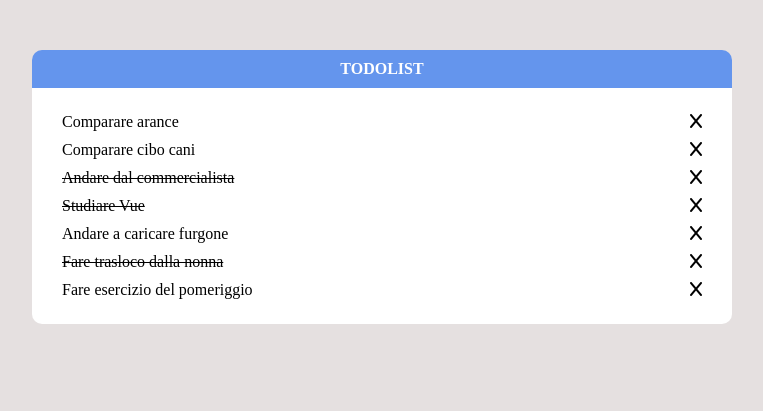
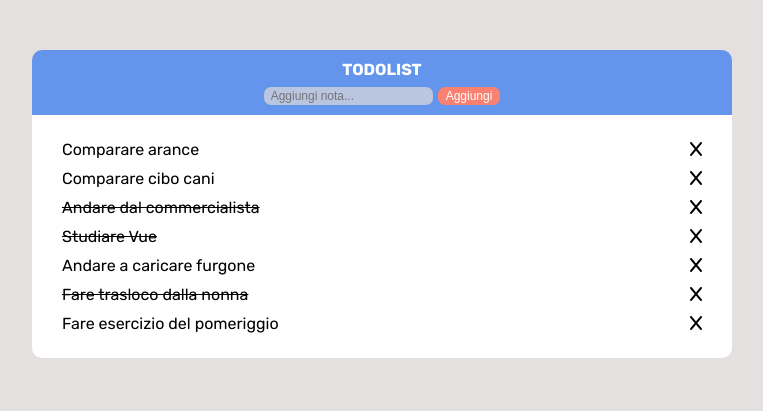
Before and after one commit to orlandomanfredini/vue-todolist, a plain HTML site: page index.html in a window 1280 px wide. Shown: the whole page, without its empty margins (258-1021 px from the left). Drawn offline with nearby package versions, Linux system fonts and the light colour scheme.

Commit message:
ADD : commit

```diff
--- a/css/style.css
+++ b/css/style.css
@@ -6,16 +6,21 @@
 
 body{
     background-color: rgb(229, 224, 224);
+    font-family: "Rubik", sans-serif;
 }
 
 ul, li, menu{
     list-style: none;
 }
 
-i{
-    text-decoration: none;
+button{
+    border-radius: 7px;
+    background-color: salmon;
+    color: white;
+    border: none;
+    padding: 2px 8px;
+    font-size: 12px;
 }
-
 .container{
     max-width: 800px;
     margin: 0 auto;
@@ -33,6 +38,24 @@ i{
     border-radius: 10px 10px 0 0;
     color: white;
     text-align: center;
+    display: flex;
+    flex-direction: column;
+    gap: 8px;
+}
+
+.input{
+    display: flex;
+    gap: 5px;
+    justify-content: center;
+}
+
+.input input{
+    border: none;
+    background-color: rgba(223, 218, 218, 0.7);
+    border-radius: 7px;
+    padding: 2px 7px;
+    font-size: 12px;
+    outline: none;
 }
 
 .card-body{
--- a/index.html
+++ b/index.html
@@ -5,6 +5,9 @@
     <link rel="stylesheet" href="./css/style.css">
     <meta charset="UTF-8">
     <meta name="viewport" content="width=device-width, initial-scale=1.0">
+    <link rel="preconnect" href="https://fonts.googleapis.com">
+    <link rel="preconnect" href="https://fonts.gstatic.com" crossorigin>
+    <link href="https://fonts.googleapis.com/css2?family=Open+Sans:ital,wght@0,300..800;1,300..800&family=Rubik:ital,wght@0,300..900;1,300..900&display=swap" rel="stylesheet">
     <title>Todoolist</title>
 </head>
 <body>
@@ -15,7 +18,14 @@
             <div class="row">
                 <div class="card-list">
                     <div class="card-header">
-                        <h4>TODOLIST</h4>
+                        <div class="title">
+                            <h4>TODOLIST</h4>
+                        </div>
+                        <div class="input">
+                            <input v-model.trim="actionAdd.text" type="text" placeholder="Aggiungi nota...">
+                            <button @click="addTodo" @click="resetInput(actionAdd.text)">Aggiungi</button>
+                        </div>
+
                     </div>
                     <div class="card-body">
                         <ul class="list-actions">
--- a/js/app.js
+++ b/js/app.js
@@ -15,6 +15,11 @@
 // Visualizzare a fianco ad ogni item ha una “x”:
 // cliccando su di essa, il todo viene rimosso dalla lista.
 
+// MILESTONE 3
+// Predisporre un campo di input testuale e un pulsante “aggiungi”:
+// cliccando sul pulsante, il testo digitato viene letto e utilizzato per creare un nuovo todo,
+// che quindi viene aggiunto alla lista dei todo esistenti.
+
 
 
 const { createApp } = Vue
@@ -22,6 +27,10 @@ const { createApp } = Vue
   createApp({
     data() {
       return {
+        actionAdd: {
+            text : '',
+            done : false,
+        },
         textDecoration: 'text-overline',
         message: 'VUE TODOLIST',
         actions: [
@@ -60,6 +69,18 @@ const { createApp } = Vue
         remove(i){
             console.log(i)
             this.actions.splice(i, 1)
+        },
+
+        addTodo(){
+             this.actions.push(this.actionAdd)
+
+        },
+        resetInput(string){
+            if(string !== ''){
+                string = '';
+
+                return string
+            }
         }
     }
   }).mount('#app')
```
